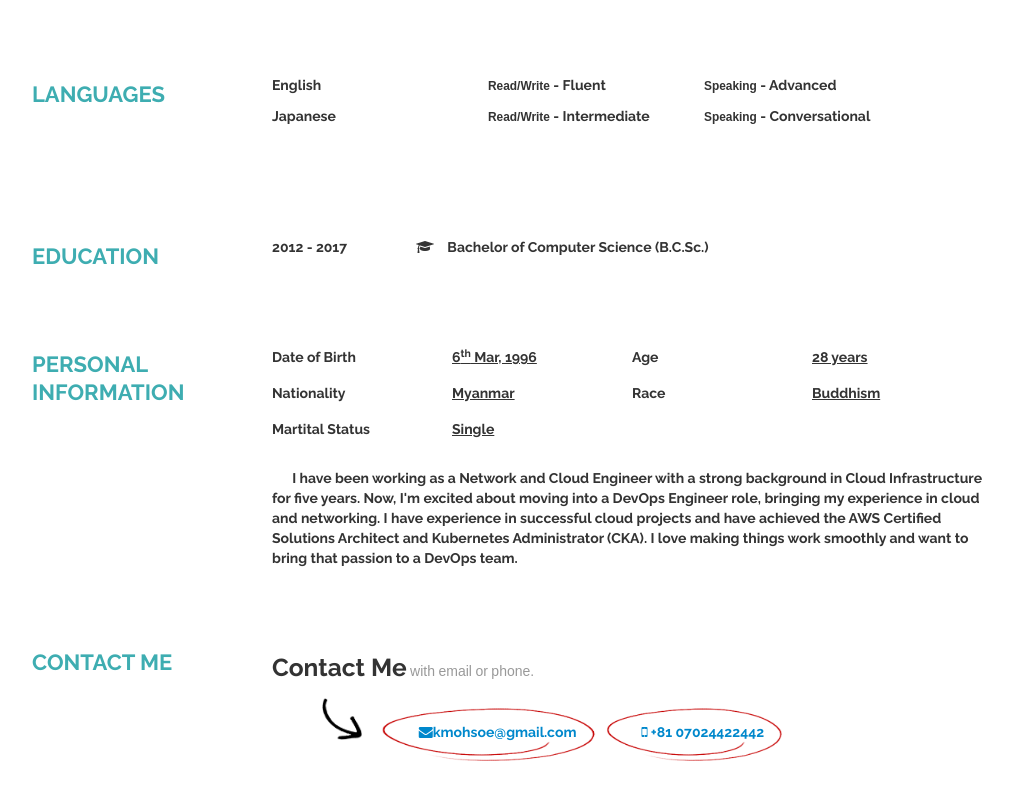
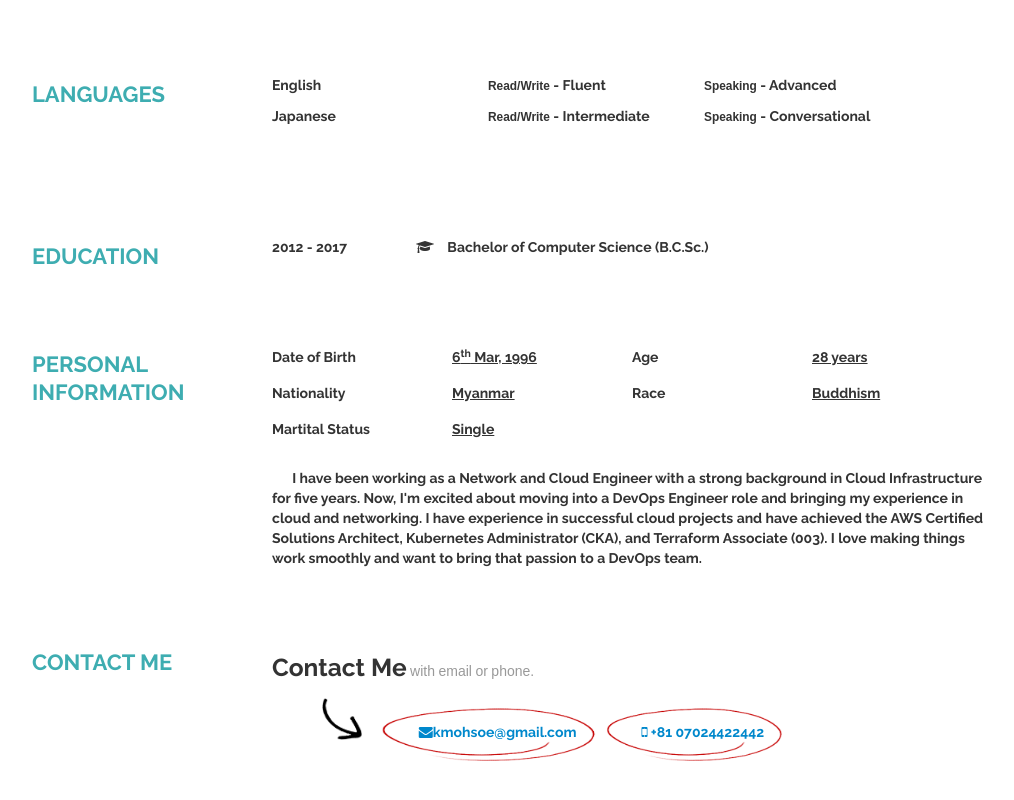
Before and after one commit to kmohsoe/kmohsoe.github.io, a plain HTML site: page index.html in a window 1280 px wide. Shown: the part 1347-2147 px from the top of the page, without its empty margins (118-1132 px from the left). Drawn offline with Linux system fonts and the light colour scheme; files whose address does not match are found by name.

Commit message:
edited text

```diff
--- a/index.html
+++ b/index.html
@@ -283,8 +283,8 @@
                         <br>
                         <p>
                             &nbsp; &nbsp; &nbsp; I have been working as a Network and Cloud Engineer with a strong background in Cloud Infrastructure for five years.
-                            Now, I'm excited about moving into a DevOps Engineer role, bringing my experience in cloud and networking.
-                            I have experience in successful cloud projects and have achieved the AWS Certified Solutions Architect and Kubernetes Administrator (CKA).
+                            Now, I'm excited about moving into a DevOps Engineer role and bringing my experience in cloud and networking.
+                            I have experience in successful cloud projects and have achieved the AWS Certified Solutions Architect, Kubernetes Administrator (CKA), and Terraform Associate (003).
                             I love making things work smoothly and want to bring that passion to a DevOps team.
 
                         </p>
```
